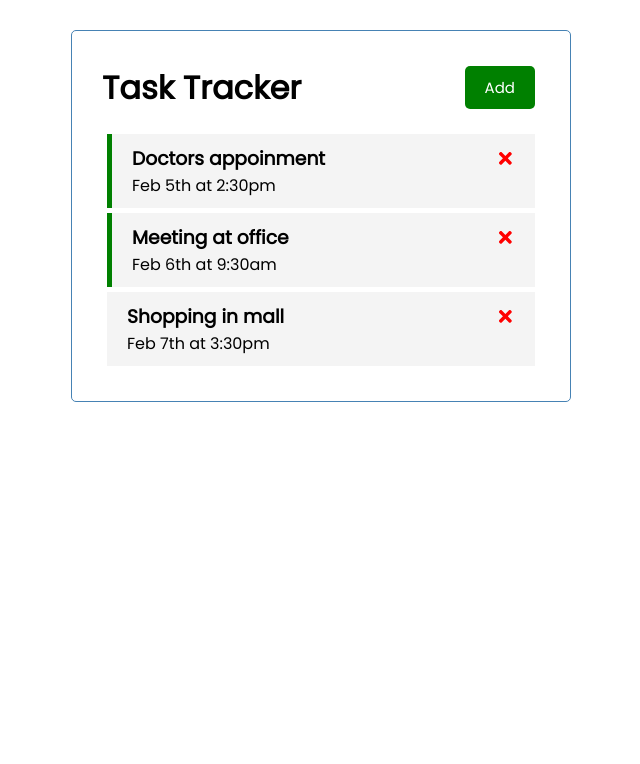
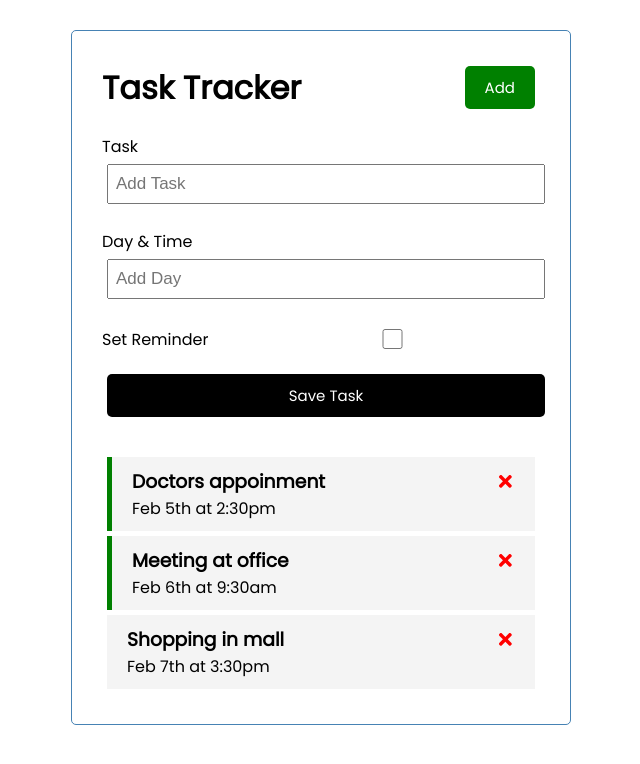
Before and after one commit to md-aqib/task-tracker, a React (Create React App) app: page / in a window 1280 px wide. Shown: the top 764 px of the page, without its empty margins (319-959 px from the left). Built offline with nearby package versions, Linux system fonts and the light colour scheme.

Commit message:
added addTask componenet

```diff
--- a/src/App.js
+++ b/src/App.js
@@ -1,6 +1,7 @@
 import { useState } from 'react'
 import Header from './components/Header'
 import Tasks from './components/Tasks'
+import AddTask from './components/AddTask'
 
 function App() {
   const [tasks, setTasks] = useState([
@@ -23,6 +24,12 @@
           reminder: false
       }
   ])
+  //Add task
+  const addTask = (task) => {
+    const id = Math.floor(Math.random() * 10000) + 1
+    const newTask = { id, ...task }
+    setTasks([...tasks, newTask])
+  }
 
   //Delete Task
   const deleteTask = (id) => {
@@ -37,6 +44,7 @@
   return (
     <div className="container">
       <Header />
+      <AddTask onAdd={addTask} />
       {tasks.length > 0 ?<Tasks tasks={tasks} onDelete={deleteTask} onToggle={toggleReminder} />: "No task found"}
     </div>
   );
--- /dev/null
+++ b/src/components/AddTask.js
@@ -0,0 +1,40 @@
+import { useState } from 'react'
+
+const AddTask = ({ onAdd }) => {
+    const [text, setText] = useState('')
+    const [day, setDay] = useState('')
+    const [reminder, setReminder] = useState(false) //default value
+    const onSubmit = (e) => {
+        e.preventDefault()
+
+        if(!text){
+            alert("Please add task")
+            return;
+        }
+
+        onAdd({ text, day, reminder });
+
+        setText('')
+        setDay('')
+        setReminder(false)
+    }
+    return (
+        <form action="" className="add-form" onSubmit={onSubmit}>
+            <div className="form-control">
+                <label>Task</label>
+                <input type='text' placeholder='Add Task' value={text} onChange={(e) => setText(e.target.value)} />
+            </div>
+            <div className="form-control">
+                <label>Day & Time</label>
+                <input type='text' placeholder='Add Day' value={day} onChange={(e) => setDay(e.target.value)} />
+            </div>
+            <div className="form-control form-control-check">
+                <label>Set Reminder</label>
+                <input type='checkbox' checked={reminder} value={reminder} onChange={(e) => setReminder(e.currentTarget.checked)} />
+            </div>
+            <input type='Submit' value='Save Task' className='btn btn-block' />
+        </form>
+    )
+}
+
+export default AddTask
```
